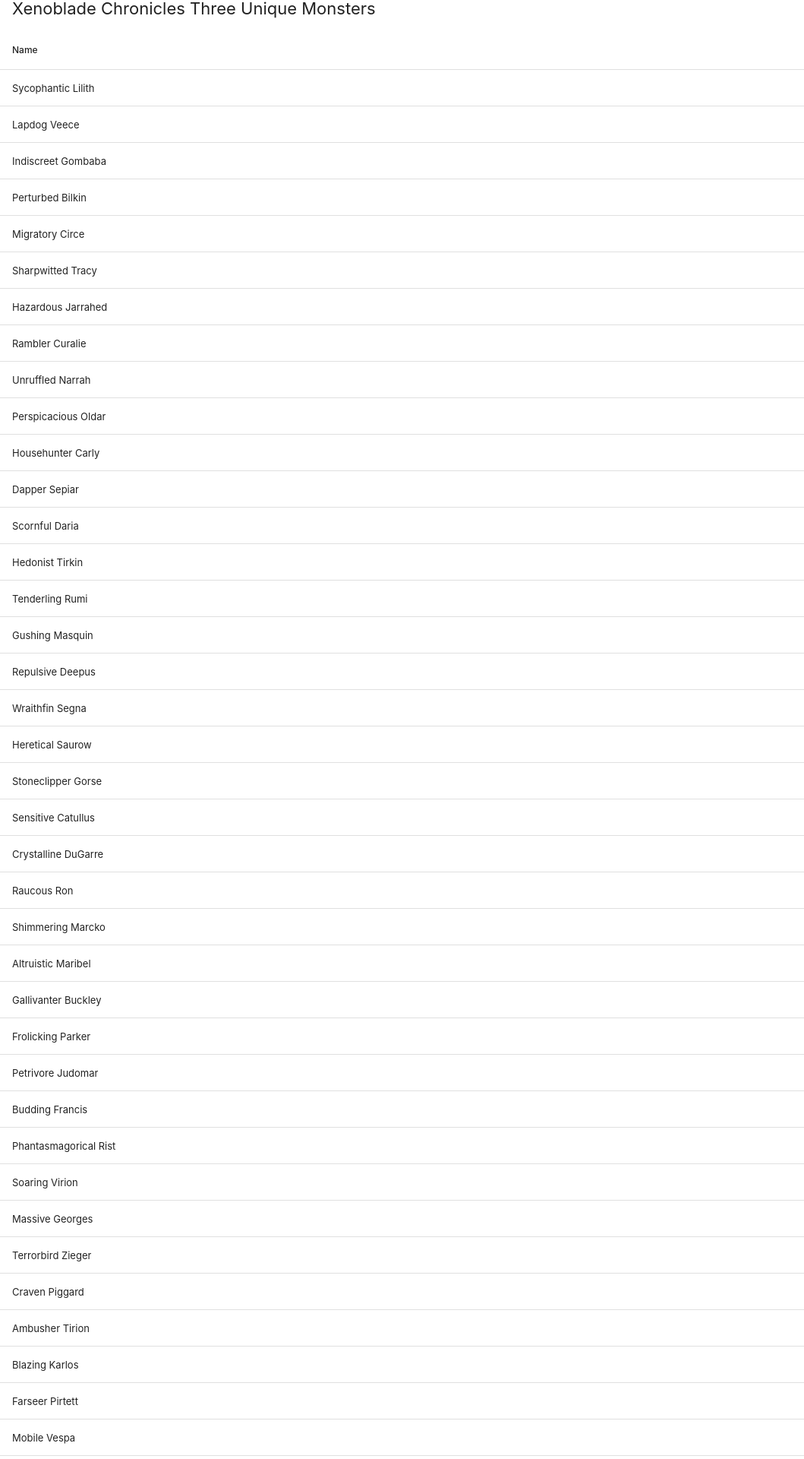
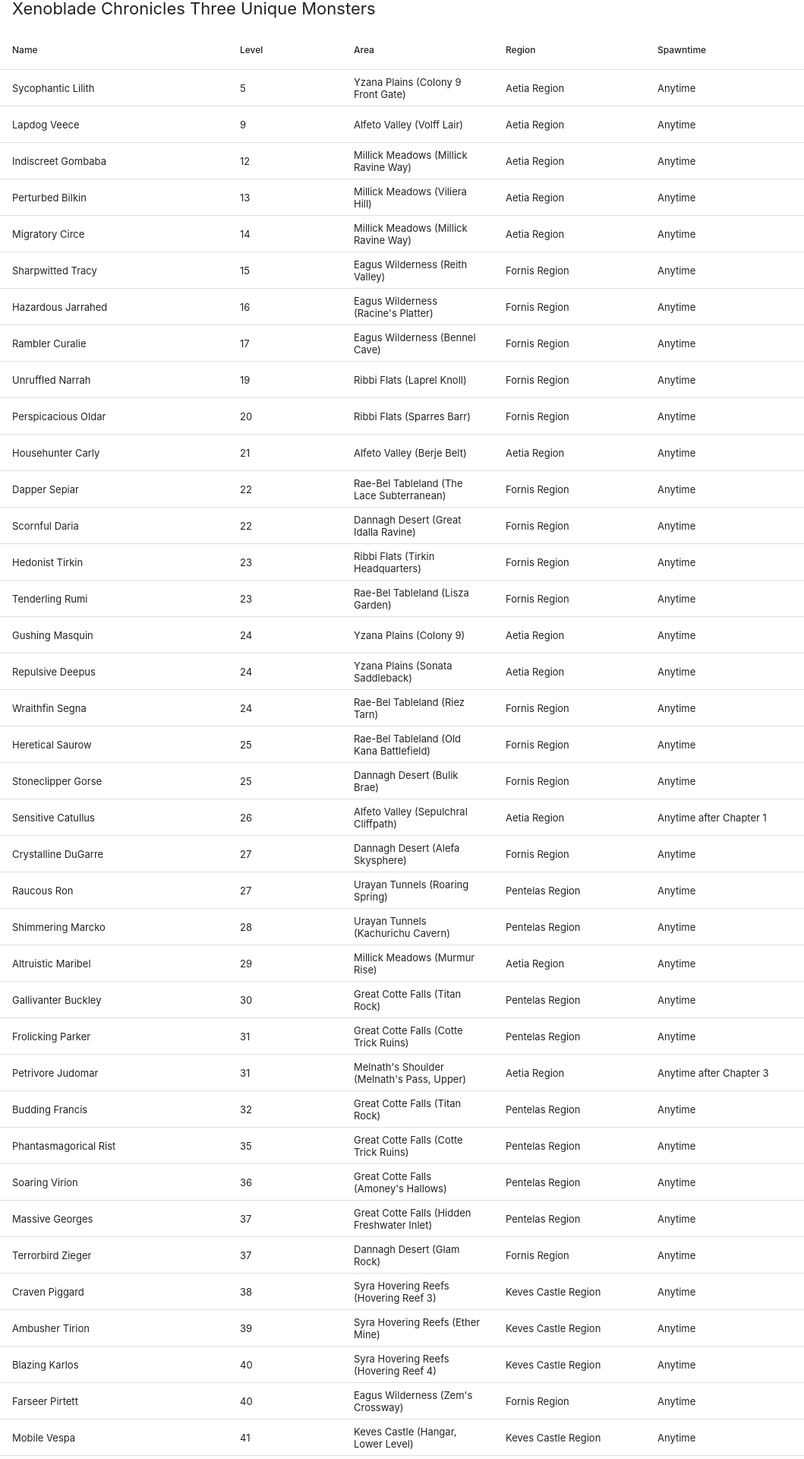
Before and after one commit to Sniffin3083/project-zohar, a React (Create React App) app: page /xeno3/umonster in a window 1280 px wide. Shown: the part 108-2028 px from the top of the page at 76% size, without its empty margins (0-1059 px from the left). Built offline with nearby package versions, Linux system fonts and the light colour scheme.

Commit message:
XC3 Unique Monster component complete

```diff
--- a/src/routes/XC3/UMonster.jsx
+++ b/src/routes/XC3/UMonster.jsx
@@ -13,6 +13,32 @@ const columns = [
         sortable: true,
         width: "300px"
     },
+    {
+        name: "Level",
+        selector: row => row.level,
+        sortable: true,
+        width: "150px"
+    },
+    {
+        name: "Area",
+        selector: row => row.area,
+        sortable: true,
+        width: "200px",
+        wrap: true
+    },
+    {
+        name: "Region",
+        selector: row => row.region,
+        sortable: false,
+        width: "200px",
+        wrap: true
+    },
+    {
+        name: "Spawntime",
+        selector: row => row.time,
+        sortable: false,
+        width: "200px"
+    }
 ];
 
 const conditionalRowStyles = [
```
